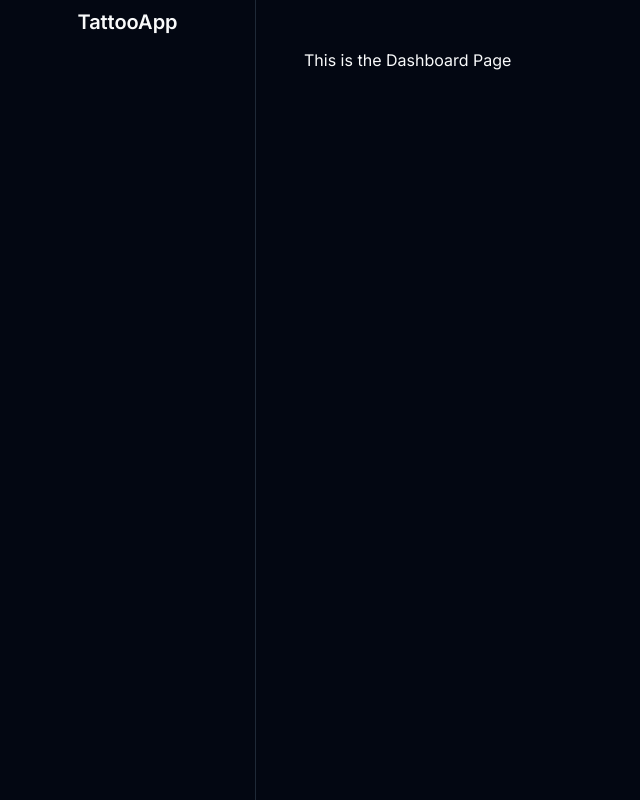
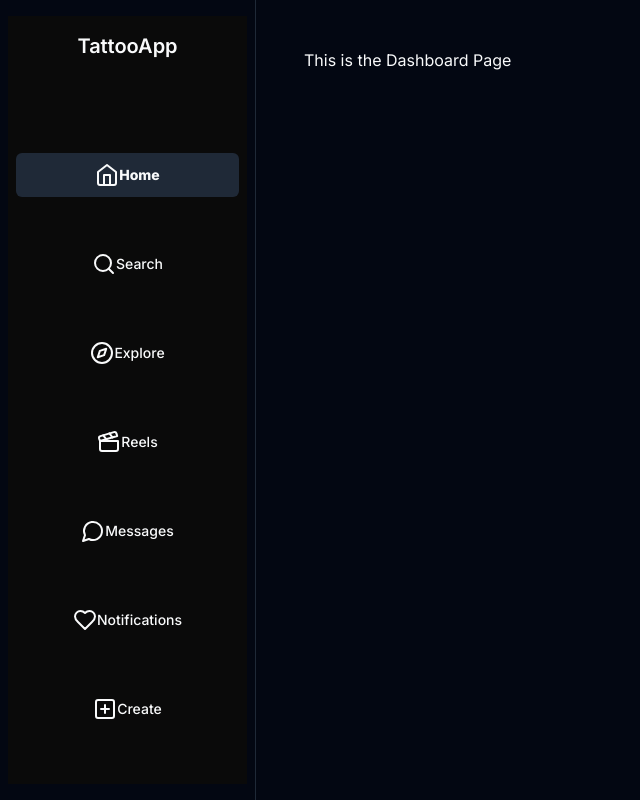
Before and after one commit to antikkorps/next_front_rs, a Next.js app: page /dashboard in a window 1280 px wide. Shown: the whole page, without its empty margins (0-640 px from the left). Built offline with nearby package versions, Linux system fonts and the light colour scheme.

Commit message:
added links to the navbar

```diff
--- /dev/null
+++ b/src/components/NavLinks.tsx
@@ -0,0 +1,57 @@
+"use client"
+import {
+  Home,
+  Search,
+  Compass,
+  Clapperboard,
+  MessageCircle,
+  Heart,
+  PlusSquare,
+} from "lucide-react"
+import Link from "next/link"
+import { usePathname } from "next/navigation"
+import { cn } from "@/lib/utils"
+import { buttonVariants } from "./ui/button"
+const links = [
+  { name: "Home", href: "/dashboard", icon: Home },
+  { name: "Search", href: "/dashboard/search", icon: Search, hideOnMobile: true },
+  { name: "Explore", href: "/dashboard/explore", icon: Compass },
+  { name: "Reels", href: "/dashboard/reels", icon: Clapperboard },
+  { name: "Messages", href: "/dashboard/messages", icon: MessageCircle },
+  {
+    name: "Notifications",
+    href: "/dashboard/notifications",
+    icon: Heart,
+    hideOnMobile: true,
+  },
+  { name: "Create", href: "/dashboard/create", icon: PlusSquare },
+]
+function NavLinks() {
+  const pathname = usePathname()
+  return (
+    <>
+      {links.map((link) => {
+        const LinkIcon = link.icon
+        const isActive = pathname === link.href
+        return (
+          <Link
+            href={link.href}
+            key={link.name}
+            className={buttonVariants({
+              variant: isActive ? "secondary" : "ghost",
+              className: cn("navLink", { "hidden md:flex": link.hideOnMobile }),
+              size: "lg",
+            })}
+          >
+            <LinkIcon className="w-6 h-6" />
+            <p className={`${cn("hidden lg:block", { "font-extrabold": isActive })}`}>
+              {link.name}
+            </p>
+          </Link>
+        )
+      })}
+    </>
+  )
+}
+
+export default NavLinks
--- a/src/components/SideNav.tsx
+++ b/src/components/SideNav.tsx
@@ -1,12 +1,13 @@
 import Logo from "./Logo"
+import NavLinks from "./NavLinks"
 import { Button } from "./ui/button"
 
 function SideNav() {
   return (
-    <div>
-      <div>
+    <div className="flex h-full flex-col px-3 py-4 md:px-2">
+      <div className="boder-t -ml-3 md:ml-0 bg-white dark:bg-neutral-950 h-16 justify-evenlyfixed z-50 flex-1 w-full md:relative md:h-full bottom-0 md:border-none flex flex-row md:justify-between space-x-2 md:flex-col md:space-x-0 md:space-y-2 p-2">
         <Logo />
-        {/* <Navlinks /> */}
+        <NavLinks />
         {/* user && <ProfileLink/> */}
 
         <div>{/* <MoreDropdown /> */}</div>
```
